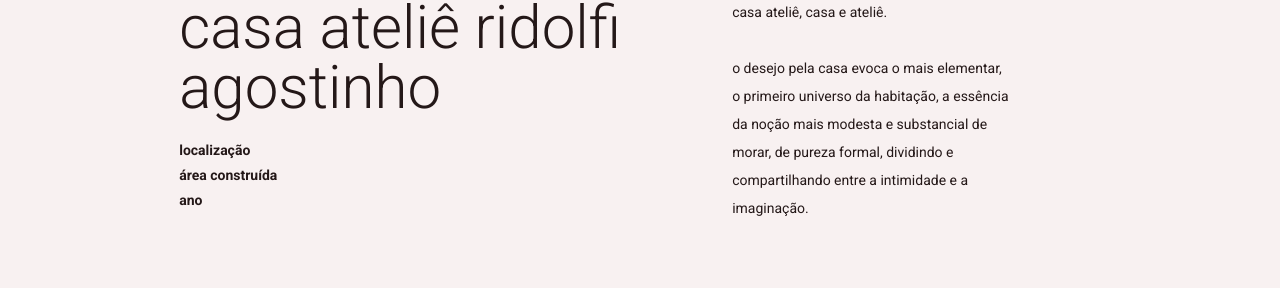
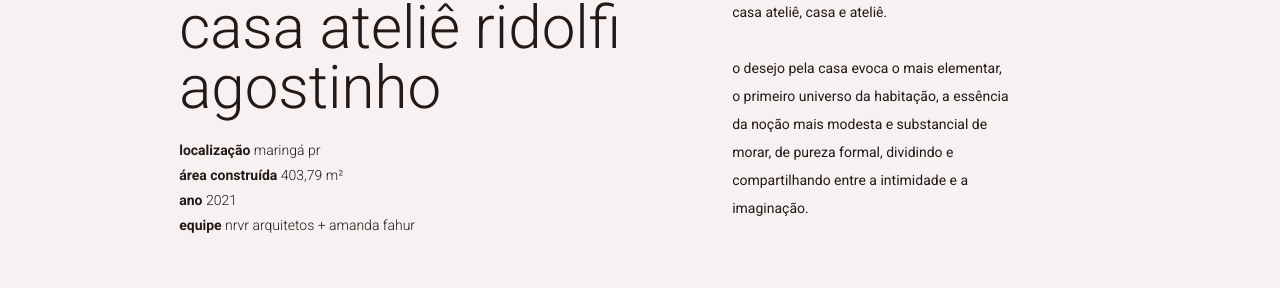
Before and after one commit to CristianValim/NRVR, a React (Vite) app: page /casas/casa-atelie in a window 1280 px wide. Shown: the part 917-1205 px from the top of the page. Built offline with nearby package versions, Linux system fonts and the light colour scheme.

Commit message:
deploying description

```diff
--- a/src/components/projetcs/index.jsx
+++ b/src/components/projetcs/index.jsx
@@ -27,6 +27,10 @@ export function Project () {
       location,
       builtArea,
       year,
+      team,
+      concept,
+      modelage,
+      execution,
       adtext,
       description,
       cover,
@@ -42,10 +46,10 @@ export function Project () {
 
         <div className="flex-wrap">
             <div className="description"><h1>{title}</h1>
-              <h2><span>{location ? "localização" : "conceito"}</span></h2>
-              <h2><span>{builtArea ? "área construída" : "projeto e modelagem tridimensional"}</span></h2>
-              <h2><span>{year ? "ano" : "execução"}</span></h2>
-              <h2><span></span></h2>
+              <h2><span>{location ? "localização" : "conceito"}</span> {location ? location : concept}</h2>
+              <h2><span>{builtArea ? "área construída" : "projeto e modelagem tridimensional"}</span> {builtArea ? builtArea : modelage}</h2>
+              <h2><span>{year ? "ano" : "execução"}</span> {year ? year : execution}</h2>
+              <h2><span>{team ? "equipe" : ""}</span> {team}</h2>
         </div>
 
             <div className="info">
```
